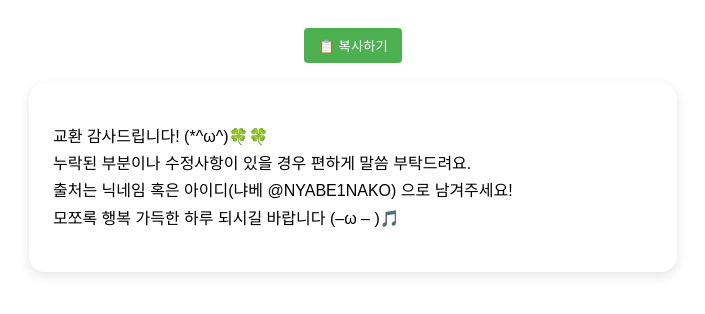
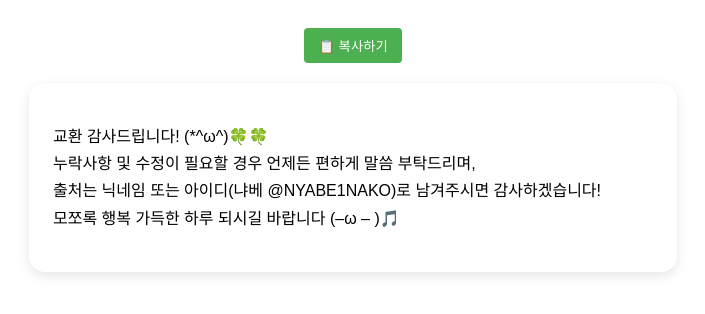
Before and after one commit to rom0809/gyohwan, a plain HTML site: page index.html in a window 1280 px wide. Shown: the whole page, without its empty margins (287-992 px from the left). Drawn offline with Linux system fonts and the light colour scheme.

Commit message:
Update index.html

```diff
--- a/index.html
+++ b/index.html
@@ -15,8 +15,8 @@
 
   <div id="content">
     <p>교환 감사드립니다! (*^ω^)🍀🍀<br>
-    누락된 부분이나 수정사항이 있을 경우 편하게 말씀 부탁드려요.<br>
-    출처는 닉네임 혹은 아이디(냐베 @NYABE1NAKO) 으로 남겨주세요!<br>
+    누락사항 및 수정이 필요할 경우 언제든 편하게 말씀 부탁드리며,<br>
+    출처는 닉네임 또는 아이디(냐베 @NYABE1NAKO)로 남겨주시면 감사하겠습니다!<br>
     모쪼록 행복 가득한 하루 되시길 바랍니다 (–ω – )🎵</p>
   </div>
 
```
